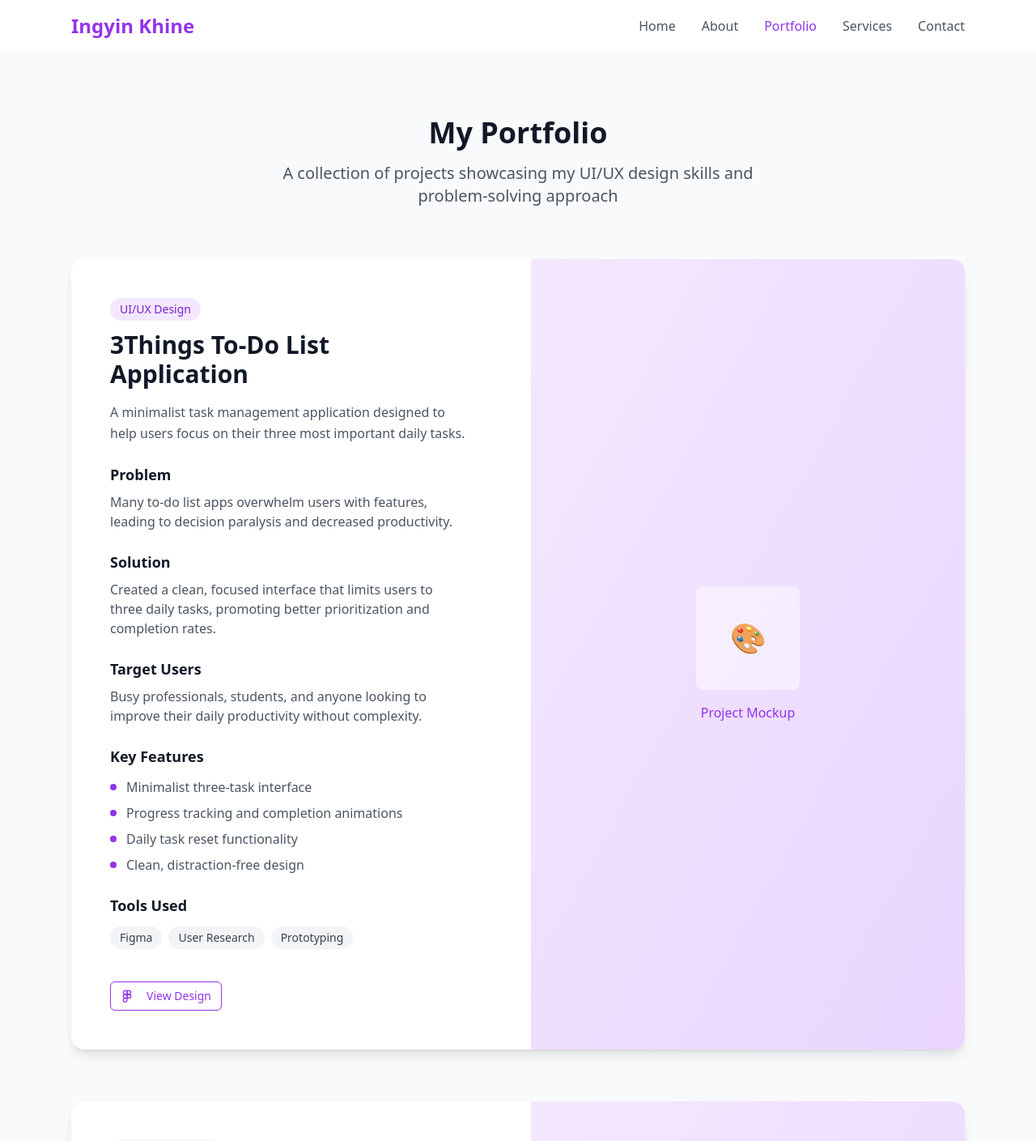
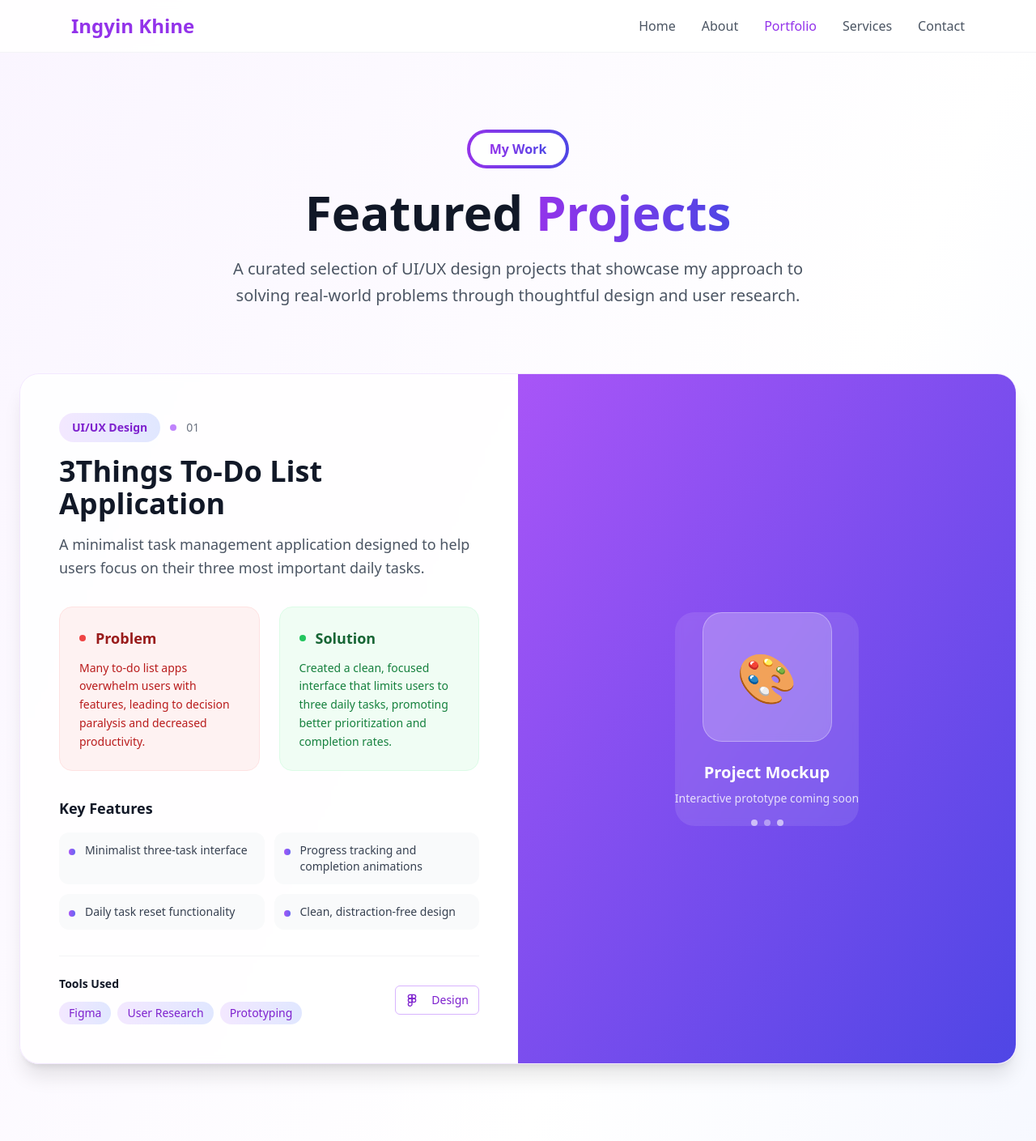
Before and after one commit to aeramei/ingyin-design-showcase, a React (Vite) app: page /portfolio in a window 1280 px wide. Shown: the top 1409 px of the page at 81% size. Built offline with nearby package versions, Linux system fonts and the light colour scheme.

Commit message:
Refactor: Improve portfolio design and mockups
- Updated portfolio page with a more modern and purple aesthetic.
- Added suggestions for project mockup content.

```diff
--- a/src/pages/Portfolio.tsx
+++ b/src/pages/Portfolio.tsx
@@ -19,7 +19,7 @@ const Portfolio = () => {
         "Clean, distraction-free design"
       ],
       tools: ["Figma", "User Research", "Prototyping"],
-      image: "/placeholder.svg",
+      gradient: "from-purple-500 to-indigo-600",
       links: {
         figma: "#",
         prototype: "#"
@@ -40,7 +40,7 @@ const Portfolio = () => {
         "Detailed property information and virtual tours"
       ],
       tools: ["Figma", "HTML", "CSS", "JavaScript", "User Testing"],
-      image: "/placeholder.svg",
+      gradient: "from-purple-600 to-pink-500",
       links: {
         live: "#",
         github: "#",
@@ -50,105 +50,120 @@ const Portfolio = () => {
   ];
 
   return (
-    <div className="min-h-screen bg-gray-50">
+    <div className="min-h-screen bg-gradient-to-br from-purple-50 via-white to-indigo-50">
       <Navigation />
 
       <main className="pt-20">
-        <div className="max-w-6xl mx-auto px-6 py-16">
-          <div className="text-center mb-16">
-            <h1 className="text-4xl font-bold text-gray-900 mb-4">My Portfolio</h1>
-            <p className="text-xl text-gray-600 max-w-2xl mx-auto">
-              A collection of projects showcasing my UI/UX design skills and problem-solving approach
+        <div className="max-w-7xl mx-auto px-6 py-20">
+          {/* Header Section */}
+          <div className="text-center mb-20">
+            <div className="inline-block p-1 bg-gradient-to-r from-purple-600 to-indigo-600 rounded-full mb-6">
+              <div className="bg-white rounded-full px-6 py-2">
+                <span className="text-transparent bg-clip-text bg-gradient-to-r from-purple-600 to-indigo-600 font-semibold">
+                  My Work
+                </span>
+              </div>
+            </div>
+            <h1 className="text-5xl lg:text-6xl font-bold text-gray-900 mb-6">
+              Featured <span className="text-transparent bg-clip-text bg-gradient-to-r from-purple-600 to-indigo-600">Projects</span>
+            </h1>
+            <p className="text-xl text-gray-600 max-w-3xl mx-auto leading-relaxed">
+              A curated selection of UI/UX design projects that showcase my approach to solving real-world problems
+              through thoughtful design and user research.
             </p>
           </div>
 
-          <div className="space-y-16">
+          {/* Projects Grid */}
+          <div className="space-y-24">
             {projects.map((project, index) => (
-              <div key={project.title} className="bg-white rounded-2xl shadow-lg overflow-hidden">
-                <div className="grid lg:grid-cols-2 gap-8">
-                  <div className="p-8 lg:p-12">
-                    <div className="space-y-6">
+              <div key={project.title} className="group">
+                <div className="bg-white/80 backdrop-blur-sm rounded-3xl shadow-xl border border-purple-100 overflow-hidden hover:shadow-2xl transition-all duration-500 hover:-translate-y-2">
+                  <div className={`grid lg:grid-cols-2 gap-0 ${index % 2 === 1 ? 'lg:grid-flow-col-dense' : ''}`}>
+                    {/* Content Section */}
+                    <div className={`p-8 lg:p-12 ${index % 2 === 1 ? 'lg:col-start-2' : ''}`}>
+                      <div className="space-y-8">
                         <div>
-                        <span className="inline-block px-3 py-1 bg-purple-100 text-purple-700 rounded-full text-sm font-medium mb-3">
+                          <div className="flex items-center gap-3 mb-4">
+                            <span className="inline-block px-4 py-2 bg-gradient-to-r from-purple-100 to-indigo-100 text-purple-700 rounded-full text-sm font-semibold">
                               {project.category}
                             </span>
-                        <h2 className="text-3xl font-bold text-gray-900 mb-4">{project.title}</h2>
-                        <p className="text-gray-600 leading-relaxed">{project.description}</p>
+                            <div className="w-2 h-2 bg-purple-400 rounded-full"></div>
+                            <span className="text-sm text-gray-500">0{index + 1}</span>
+                          </div>
+                          <h2 className="text-3xl lg:text-4xl font-bold text-gray-900 mb-4 group-hover:text-purple-600 transition-colors">
+                            {project.title}
+                          </h2>
+                          <p className="text-lg text-gray-600 leading-relaxed">{project.description}</p>
                         </div>
 
+                        <div className="grid md:grid-cols-2 gap-6">
                           {project.problem && (
-                        <div>
-                          <h3 className="text-lg font-semibold text-gray-900 mb-2">Problem</h3>
-                          <p className="text-gray-600">{project.problem}</p>
+                            <div className="bg-red-50 p-6 rounded-2xl border border-red-100">
+                              <h3 className="text-lg font-bold text-red-800 mb-3 flex items-center">
+                                <span className="w-2 h-2 bg-red-500 rounded-full mr-3"></span>
+                                Problem
+                              </h3>
+                              <p className="text-red-700 text-sm leading-relaxed">{project.problem}</p>
                             </div>
                           )}
 
                           {project.solution && (
-                        <div>
-                          <h3 className="text-lg font-semibold text-gray-900 mb-2">Solution</h3>
-                          <p className="text-gray-600">{project.solution}</p>
+                            <div className="bg-green-50 p-6 rounded-2xl border border-green-100">
+                              <h3 className="text-lg font-bold text-green-800 mb-3 flex items-center">
+                                <span className="w-2 h-2 bg-green-500 rounded-full mr-3"></span>
+                                Solution
+                              </h3>
+                              <p className="text-green-700 text-sm leading-relaxed">{project.solution}</p>
                             </div>
                           )}
+                        </div>
 
                         {project.purpose && (
-                        <div>
-                          <h3 className="text-lg font-semibold text-gray-900 mb-2">Purpose</h3>
-                          <p className="text-gray-600">{project.purpose}</p>
-                        </div>
-                      )}
-
-                      {project.targetUsers && (
-                        <div>
-                          <h3 className="text-lg font-semibold text-gray-900 mb-2">Target Users</h3>
-                          <p className="text-gray-600">{project.targetUsers}</p>
-                        </div>
-                      )}
-
-                      {project.targetAudience && (
-                        <div>
-                          <h3 className="text-lg font-semibold text-gray-900 mb-2">Target Audience</h3>
-                          <p className="text-gray-600">{project.targetAudience}</p>
+                          <div className="bg-purple-50 p-6 rounded-2xl border border-purple-100">
+                            <h3 className="text-lg font-bold text-purple-800 mb-3">Purpose</h3>
+                            <p className="text-purple-700">{project.purpose}</p>
                           </div>
                         )}
 
                         <div>
-                        <h3 className="text-lg font-semibold text-gray-900 mb-3">Key Features</h3>
-                        <ul className="space-y-2">
+                          <h3 className="text-lg font-bold text-gray-900 mb-4">Key Features</h3>
+                          <div className="grid sm:grid-cols-2 gap-3">
                             {project.keyFeatures.map((feature, idx) => (
-                            <li key={idx} className="flex items-start">
-                              <span className="inline-block w-2 h-2 bg-purple-600 rounded-full mt-2 mr-3 flex-shrink-0"></span>
-                              <span className="text-gray-600">{feature}</span>
-                            </li>
+                              <div key={idx} className="flex items-start bg-gray-50 p-3 rounded-xl">
+                                <div className="w-2 h-2 bg-gradient-to-r from-purple-500 to-indigo-500 rounded-full mt-2 mr-3 flex-shrink-0"></div>
+                                <span className="text-gray-700 text-sm font-medium">{feature}</span>
+                              </div>
                             ))}
-                        </ul>
+                          </div>
                         </div>
 
+                        <div className="flex flex-col sm:flex-row sm:items-center justify-between gap-6 pt-6 border-t border-gray-100">
                           <div>
-                        <h3 className="text-lg font-semibold text-gray-900 mb-3">Tools Used</h3>
+                            <h3 className="text-sm font-bold text-gray-900 mb-3">Tools Used</h3>
                             <div className="flex flex-wrap gap-2">
                               {project.tools.map((tool) => (
-                            <span key={tool} className="px-3 py-1 bg-gray-100 text-gray-700 rounded-full text-sm">
+                                <span key={tool} className="px-3 py-1 bg-gradient-to-r from-purple-100 to-indigo-100 text-purple-700 rounded-full text-sm font-medium">
                                   {tool}
                                 </span>
                               ))}
                             </div>
                           </div>
 
-                      <div className="flex flex-wrap gap-3 pt-4">
+                          <div className="flex flex-wrap gap-3">
                             {project.links.figma && (
-                          <Button variant="outline" size="sm" className="border-purple-600 text-purple-600 hover:bg-purple-50">
+                              <Button variant="outline" size="sm" className="border-purple-300 text-purple-700 hover:bg-purple-50 transition-all">
                                 <Figma className="w-4 h-4 mr-2" />
-                            View Design
+                                Design
                               </Button>
                             )}
                             {project.links.live && (
-                          <Button size="sm" className="bg-purple-600 hover:bg-purple-700">
+                              <Button size="sm" className="bg-gradient-to-r from-purple-600 to-indigo-600 hover:from-purple-700 hover:to-indigo-700 text-white">
                                 <ExternalLink className="w-4 h-4 mr-2" />
                                 Live Demo
                               </Button>
                             )}
                             {project.links.github && (
-                          <Button variant="outline" size="sm">
+                              <Button variant="outline" size="sm" className="border-gray-300 hover:bg-gray-50">
                                 <Github className="w-4 h-4 mr-2" />
                                 Code
                               </Button>
@@ -156,18 +171,46 @@ const Portfolio = () => {
                           </div>
                         </div>
                       </div>
+                    </div>
 
-                  <div className="bg-gradient-to-br from-purple-100 to-purple-200 flex items-center justify-center p-8">
-                    <div className="text-center text-purple-600">
-                      <div className="w-32 h-32 bg-white/50 rounded-lg flex items-center justify-center mx-auto mb-4">
-                        <span className="text-4xl">🎨</span>
+                    {/* Mockup Section */}
+                    <div className={`bg-gradient-to-br ${project.gradient} flex items-center justify-center p-8 lg:p-12 min-h-[500px] ${index % 2 === 1 ? 'lg:col-start-1' : ''}`}>
+                      <div className="text-center text-white relative">
+                        <div className="absolute inset-0 bg-white/10 rounded-3xl backdrop-blur-sm"></div>
+                        <div className="relative z-10">
+                          <div className="w-40 h-40 bg-white/20 rounded-3xl flex items-center justify-center mx-auto mb-6 backdrop-blur-sm border border-white/30">
+                            <span className="text-6xl">🎨</span>
                           </div>
-                      <p className="font-medium">Project Mockup</p>
+                          <h3 className="text-xl font-bold mb-2">Project Mockup</h3>
+                          <p className="text-white/80 text-sm mb-4">Interactive prototype coming soon</p>
+                          <div className="flex justify-center space-x-2">
+                            <div className="w-2 h-2 bg-white/60 rounded-full"></div>
+                            <div className="w-2 h-2 bg-white/40 rounded-full"></div>
+                            <div className="w-2 h-2 bg-white/60 rounded-full"></div>
+                          </div>
+                        </div>
+                      </div>
                     </div>
                   </div>
                 </div>
               </div>
             ))}
+          </div>
+
+          {/* CTA Section */}
+          <div className="text-center mt-24">
+            <div className="bg-gradient-to-r from-purple-600 to-indigo-600 text-white rounded-3xl p-12 relative overflow-hidden">
+              <div className="absolute inset-0 bg-black/10"></div>
+              <div className="relative z-10">
+                <h2 className="text-3xl font-bold mb-4">Interested in Working Together?</h2>
+                <p className="text-purple-100 mb-8 text-lg max-w-2xl mx-auto">
+                  I'm always excited to take on new design challenges and create meaningful user experiences.
+                </p>
+                <Button size="lg" variant="secondary" className="bg-white text-purple-600 hover:bg-gray-100">
+                  Let's Connect
+                </Button>
+              </div>
+            </div>
           </div>
         </div>
       </main>
```
Lines whose indentation alone changed are shown as unchanged.
